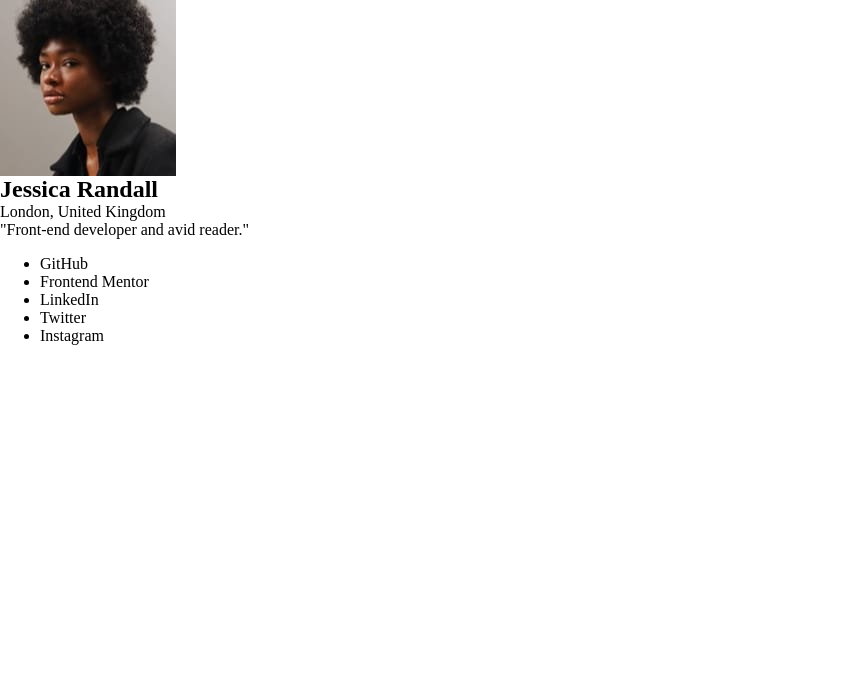
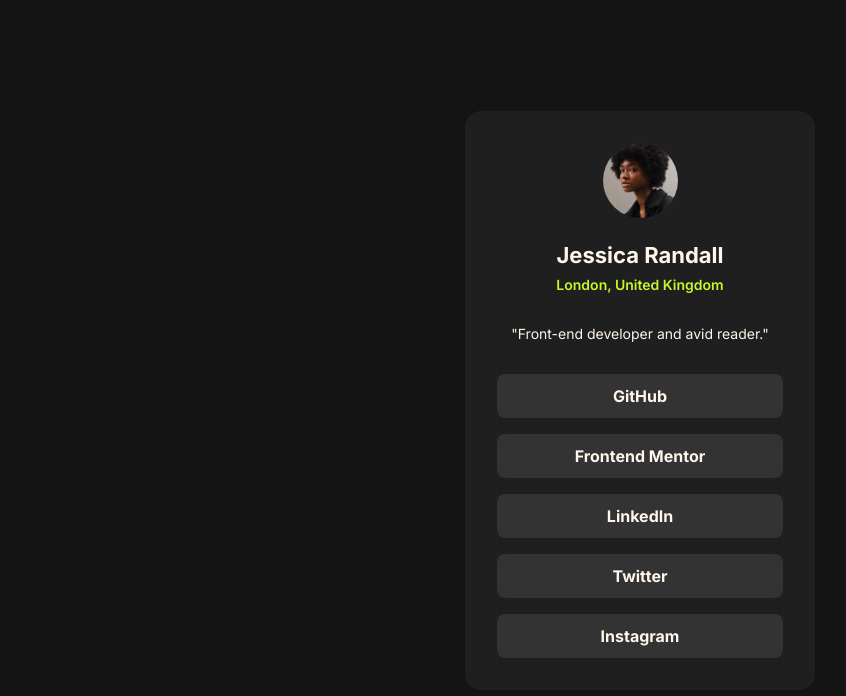
Before and after one commit to BarteQS/social_links, a plain HTML site: page index.html in a window 1280 px wide. Shown: the whole page, without its empty margins (0-846 px from the left). Drawn offline with Linux system fonts and the light colour scheme.

Commit message:
Final commit

```diff
--- a/index.html
+++ b/index.html
@@ -18,14 +18,14 @@
       <article>
         <img src="./assets/images/avatar-jessica.jpeg" alt="Avatar" />
         <h1>Jessica Randall</h1>
-        <p>London, United Kingdom</p>
-        <p>"Front-end developer and avid reader."</p>
+        <p class="location">London, United Kingdom</p>
+        <p class="description">"Front-end developer and avid reader."</p>
         <ul>
-          <li>GitHub</li>
-          <li>Frontend Mentor</li>
-          <li>LinkedIn</li>
-          <li>Twitter</li>
-          <li>Instagram</li>
+          <li class="first"><a href="#">GitHub</a></li>
+          <li><a href="#">Frontend Mentor</a></li>
+          <li><a href="#">LinkedIn</a></li>
+          <li><a href="#">Twitter</a></li>
+          <li><a href="#">Instagram</a></li>
         </ul>
       </article>
     </main>
--- a/styles/styles.css
+++ b/styles/styles.css
@@ -0,0 +1,88 @@
+@import url("https://fonts.googleapis.com/css2?family=Inter:wght@100..900&display=swap");
+
+:root {
+  --clr-green: hsl(75 94% 57%);
+  --clr-gray: hsl(0 0% 20%);
+  --clr-dark-gray: hsl(0 0% 12%);
+  --clr-off-black: hsl(0 0% 8%);
+
+  --fw-regular: 400;
+  --fw-semi-bold: 600;
+  --fw-bold: 700;
+}
+
+body {
+  font-family: "Inter", sans-serif;
+  font-optical-sizing: auto;
+  font-variation-settings: "slnt" 0;
+  background-color: var(--clr-off-black);
+  display: flex;
+  align-items: center;
+  justify-content: center;
+  color: #fff5ea;
+}
+
+p {
+  font-size: 0.875rem; /* 14px */
+}
+
+ul {
+  list-style-type: none;
+}
+
+article {
+  background-color: var(--clr-dark-gray);
+  text-align: center;
+  padding: 2rem;
+  padding-bottom: 1rem;
+  border-radius: 1rem;
+  width: 350px;
+}
+
+img {
+  max-width: 75px;
+  border-radius: 50%;
+  margin: auto;
+}
+
+h1 {
+  margin-top: 1.5rem;
+  font-size: 22px;
+}
+
+.location {
+  color: var(--clr-green);
+  font-weight: var(--fw-semi-bold);
+  margin-top: 0.5rem;
+}
+
+.description {
+  margin-top: 2rem;
+}
+
+.first {
+  margin-top: 2rem;
+}
+
+li {
+  background-color: var(--clr-gray);
+  margin-top: 1rem;
+  padding: 0.75rem;
+  border-radius: 0.5rem;
+  font-weight: var(--fw-bold);
+  transition: 0.3s background-color linear;
+}
+
+ul {
+  padding: 0;
+}
+
+a {
+  color: currentColor;
+  text-decoration: none;
+}
+
+li:hover {
+  color: #000;
+  background-color: var(--clr-green);
+}
```
